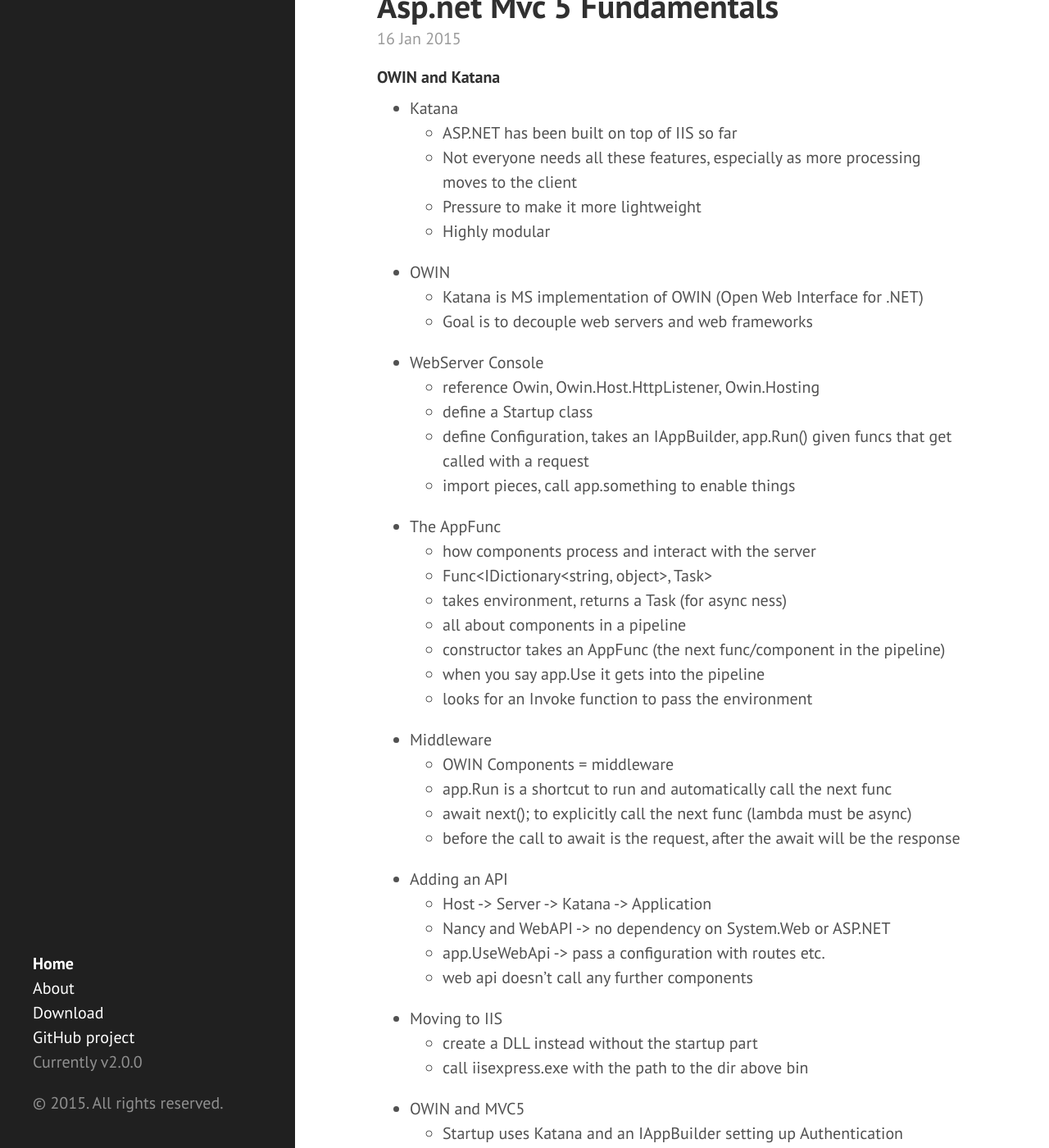
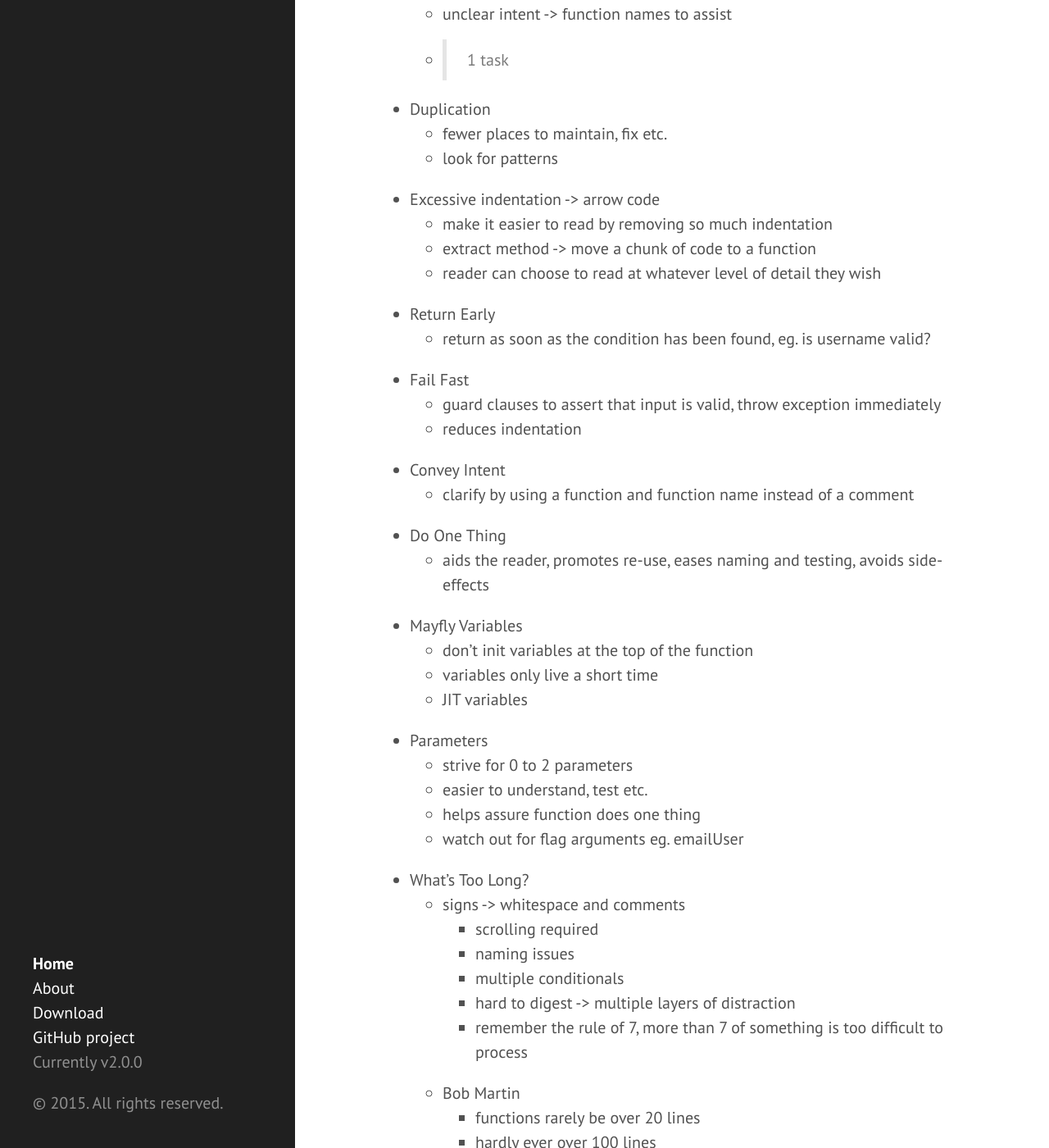
Before and after one commit to eneiand/eneiand.github.io, a Jekyll site: the page built from index.html, in a window 1280 px wide and 1400 px high, scrolled down 2803 px. Shown: the whole window at 82% size. Built offline with Jekyll 4.4.1, drawn with Linux system fonts in a browser that asks for light colours; Markdown is read by kramdown in place of the engine named in the settings; the list of posts is cut into pages by our own code; some of the changed text lies outside the part shown.

Commit message:
Update 2015-01-21-clean-code.md

```diff
--- a/_posts/2015-01-21-clean-code.md
+++ b/_posts/2015-01-21-clean-code.md
@@ -67,3 +67,58 @@
   * avoid hardcoding data into the code, easily changeable without recompilation
 
 #### Functions
+* When to Create a Function
+  * avoid duplication
+  * indentation ->
+  * unclear intent -> function names to assist
+  * >1 task
+* Duplication
+  * fewer places to maintain, fix etc.
+  * look for patterns
+* Excessive indentation -> arrow code
+  * make it easier to read by removing so much indentation
+  * extract method -> move a chunk of code to a function
+  * reader can choose to read at whatever level of detail they wish
+* Return Early
+  * return as soon as the condition has been found, eg. is username valid?
+* Fail Fast
+  * guard clauses to assert that input is valid, throw exception immediately
+  * reduces indentation
+* Convey Intent
+  * clarify by using a function and function name instead of a comment
+* Do One Thing
+  *  aids the reader, promotes re-use, eases naming and testing, avoids side-effects
+* Mayfly Variables
+  * don't init variables at the top of the function
+  * variables only live a short time
+  * JIT variables
+* Parameters
+  * strive for 0 to 2 parameters
+  * easier to understand, test etc.
+  * helps assure function does one thing
+  * watch out for flag arguments eg. emailUser
+* What's Too Long?
+  * signs -> whitespace and comments
+    * scrolling required
+    * naming issues
+    * multiple conditionals
+    * hard to digest -> multiple layers of distraction
+    * remember the rule of 7, more than 7 of something is too difficult to process
+  * Bob Martin
+    * functions rarely be over 20 lines
+    * hardly ever over 100 lines
+    * no more than 3 parameters
+  * linux style guide : simple functions can be longer, complex functions should be short
+* Exceptions
+  * unrecoverable
+    * null ref
+    * file not found
+    * access denied
+  * recoverable
+    * retry connection
+    * try different file
+    * wait and try again
+  * ignorable
+    * click logging
+  * catching an exception and continuing is fail slow, allow it to bubble up instead
+  * keep the try/catch body standalone to make it clear
```
